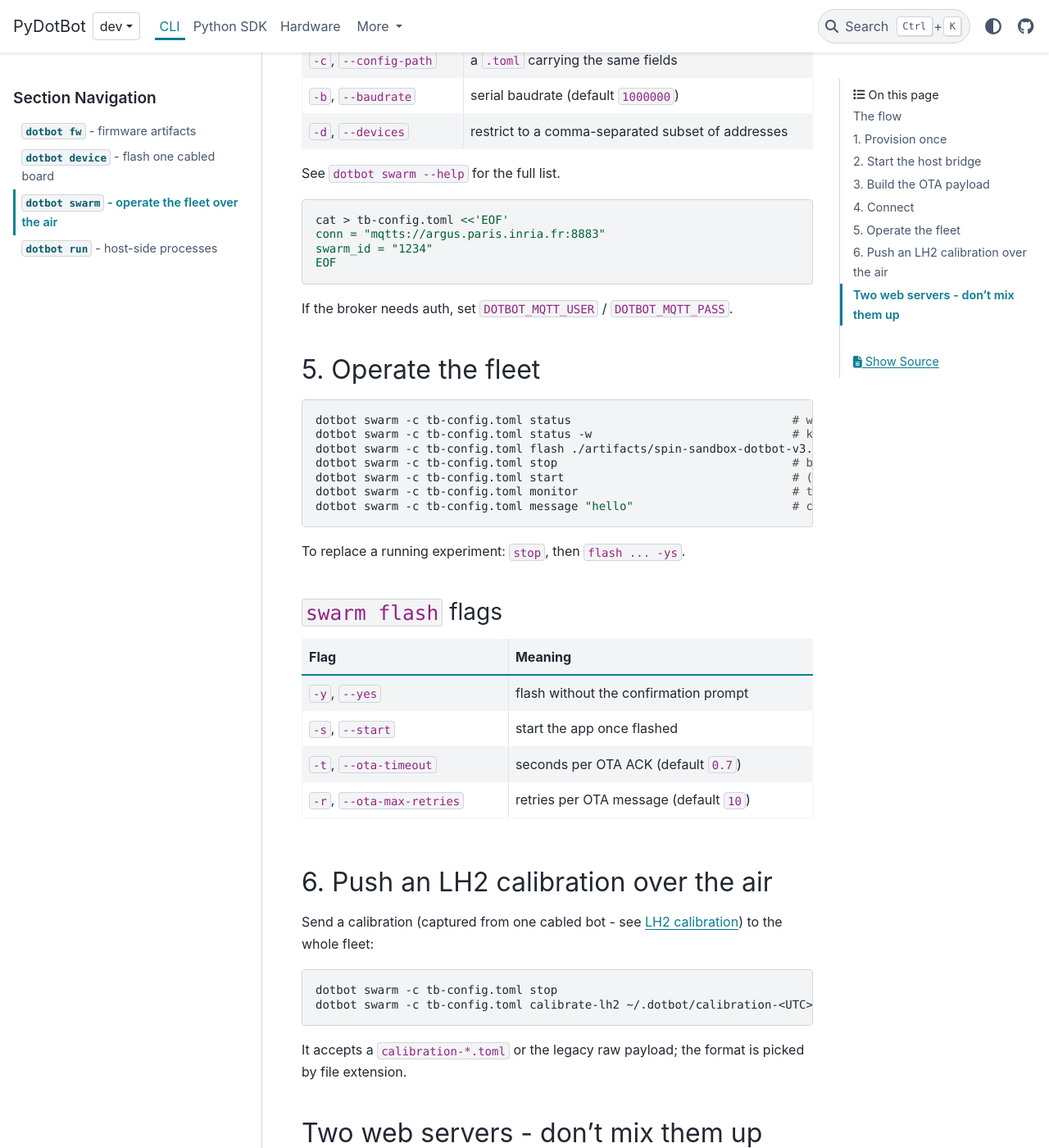
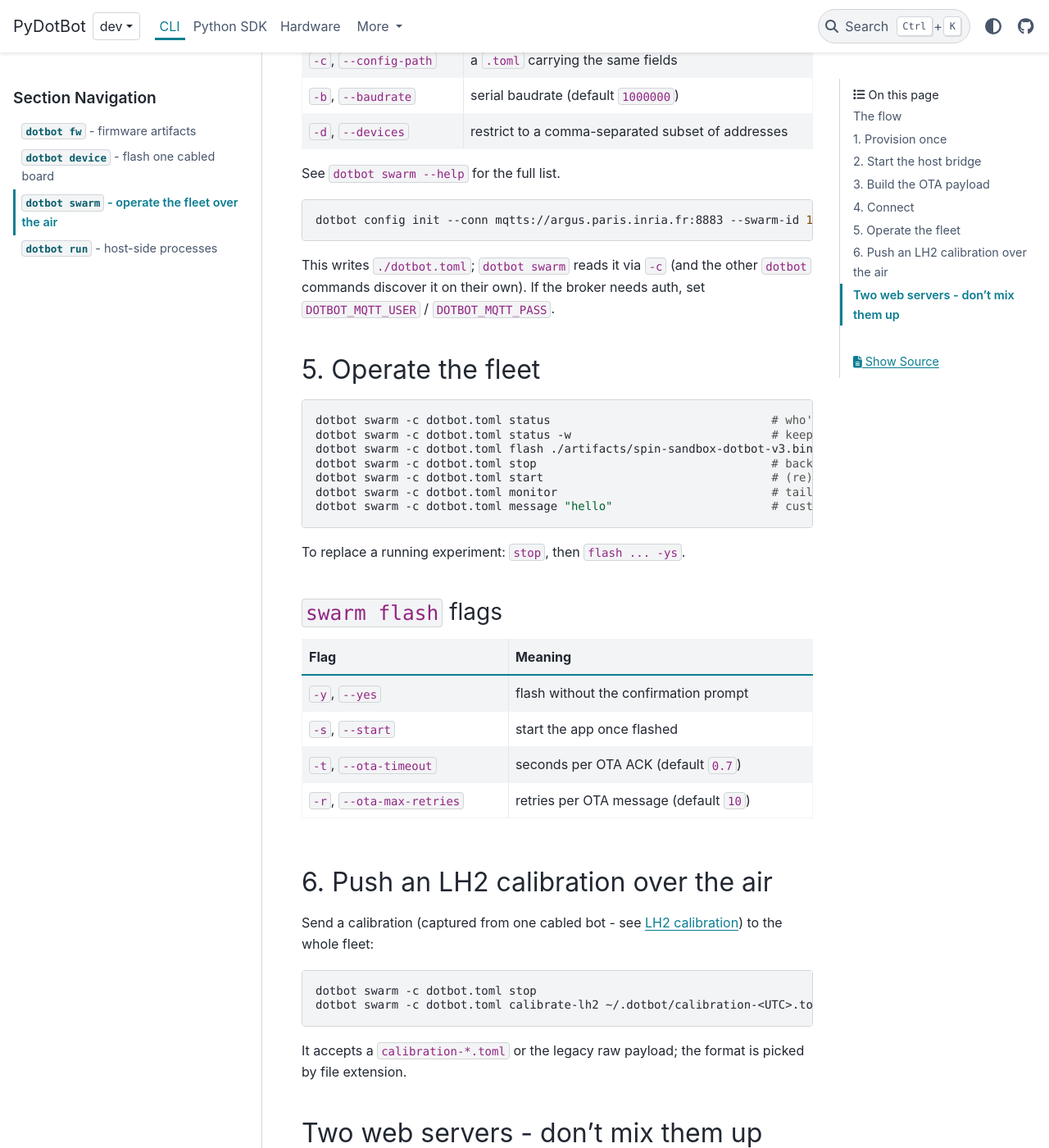
Before and after one commit to DotBots/PyDotBot, a Sphinx documentation site: the page built from doc/cli/swarm.md, in a window 1280 px wide and 1400 px high, scrolled down 1769 px. Shown: the whole window at 82% size. Built offline with Sphinx 7.4.7 and the PyData theme 0.15.4, drawn with Linux system fonts in a browser that asks for light colours.

Commit message:
doc: switch the config/swarm guides to config init + dotbot.toml
AI-assisted: Claude Opus 4.8

````diff
--- a/doc/cli/swarm.md
+++ b/doc/cli/swarm.md
@@ -70,24 +70,23 @@
 See `dotbot swarm --help` for the full list.
 
 ```bash
-cat > tb-config.toml <<'EOF'
-conn = "mqtts://argus.paris.inria.fr:8883"
-swarm_id = "1234"
-EOF
+dotbot config init --conn mqtts://argus.paris.inria.fr:8883 --swarm-id 1234
 ```
 
-If the broker needs auth, set `DOTBOT_MQTT_USER` / `DOTBOT_MQTT_PASS`.
+This writes `./dotbot.toml`; `dotbot swarm` reads it via `-c` (and the other
+`dotbot` commands discover it on their own). If the broker needs auth, set
+`DOTBOT_MQTT_USER` / `DOTBOT_MQTT_PASS`.
 
 ## 5. Operate the fleet
 
 ```bash
-dotbot swarm -c tb-config.toml status                                # who's out there + their state
-dotbot swarm -c tb-config.toml status -w                             # keep watching
-dotbot swarm -c tb-config.toml flash ./artifacts/spin-sandbox-dotbot-v3.bin -ys
-dotbot swarm -c tb-config.toml stop                                  # back to bootloader (before re-flashing)
-dotbot swarm -c tb-config.toml start                                 # (re)start the loaded app
-dotbot swarm -c tb-config.toml monitor                               # tail SWARMIT_EVENT_LOG from bots
-dotbot swarm -c tb-config.toml message "hello"                       # custom text to the bots
+dotbot swarm -c dotbot.toml status                                # who's out there + their state
+dotbot swarm -c dotbot.toml status -w                             # keep watching
+dotbot swarm -c dotbot.toml flash ./artifacts/spin-sandbox-dotbot-v3.bin -ys
+dotbot swarm -c dotbot.toml stop                                  # back to bootloader (before re-flashing)
+dotbot swarm -c dotbot.toml start                                 # (re)start the loaded app
+dotbot swarm -c dotbot.toml monitor                               # tail SWARMIT_EVENT_LOG from bots
+dotbot swarm -c dotbot.toml message "hello"                       # custom text to the bots
 ```
 
 To replace a running experiment: `stop`, then `flash ... -ys`.
@@ -107,8 +106,8 @@
 [LH2 calibration](../guides/lh2-calibration.md)) to the whole fleet:
 
 ```bash
-dotbot swarm -c tb-config.toml stop
-dotbot swarm -c tb-config.toml calibrate-lh2 ~/.dotbot/calibration-<UTC>.toml
+dotbot swarm -c dotbot.toml stop
+dotbot swarm -c dotbot.toml calibrate-lh2 ~/.dotbot/calibration-<UTC>.toml
 ```
 
 It accepts a `calibration-*.toml` or the legacy raw payload; the format is
````
Also changed, not shown: doc/guides/controller.md (+11 -6 lines), doc/guides/lh2-calibration.md (+2 -2 lines), doc/reference/configuration.md (+7 -0 lines).
